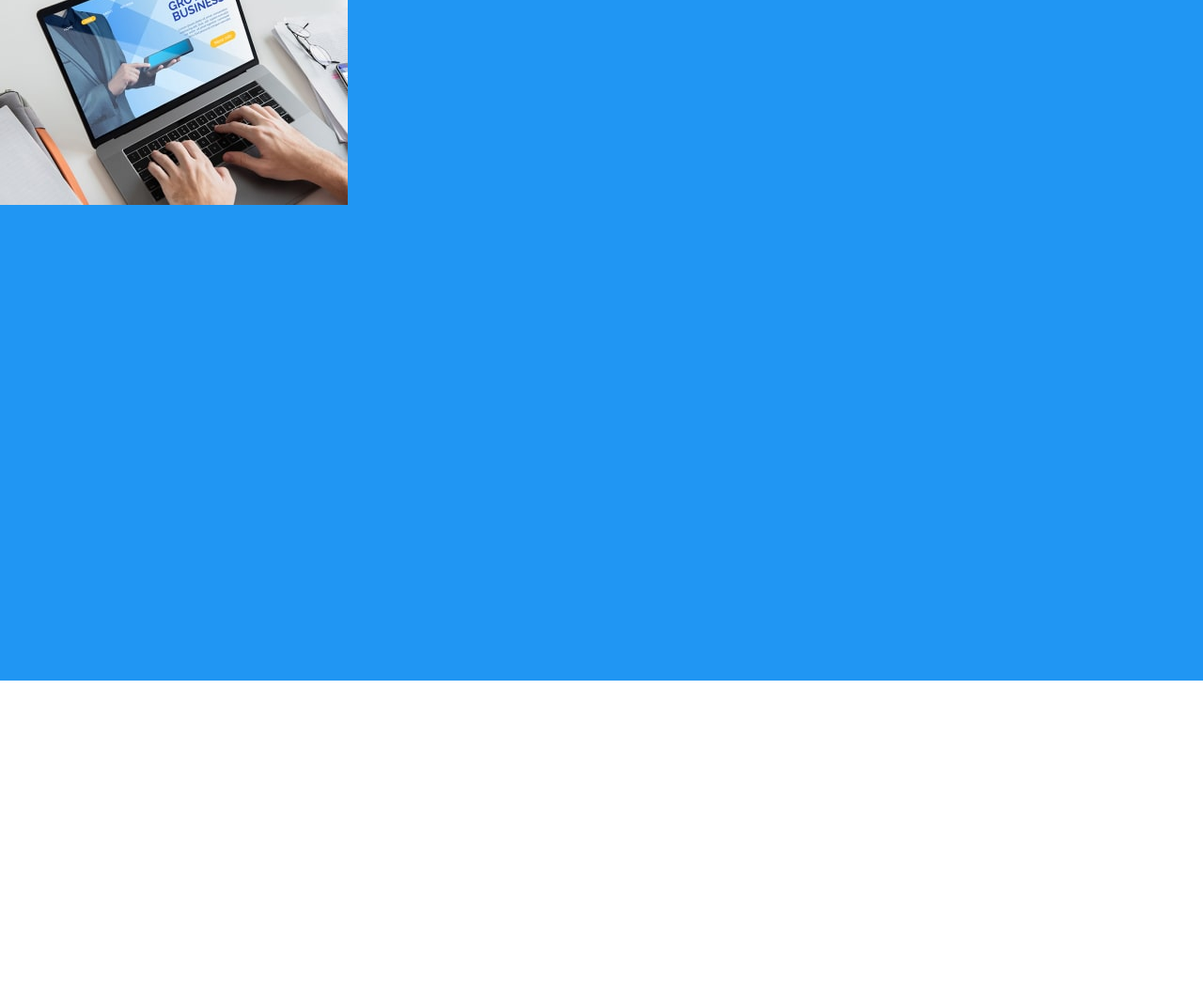
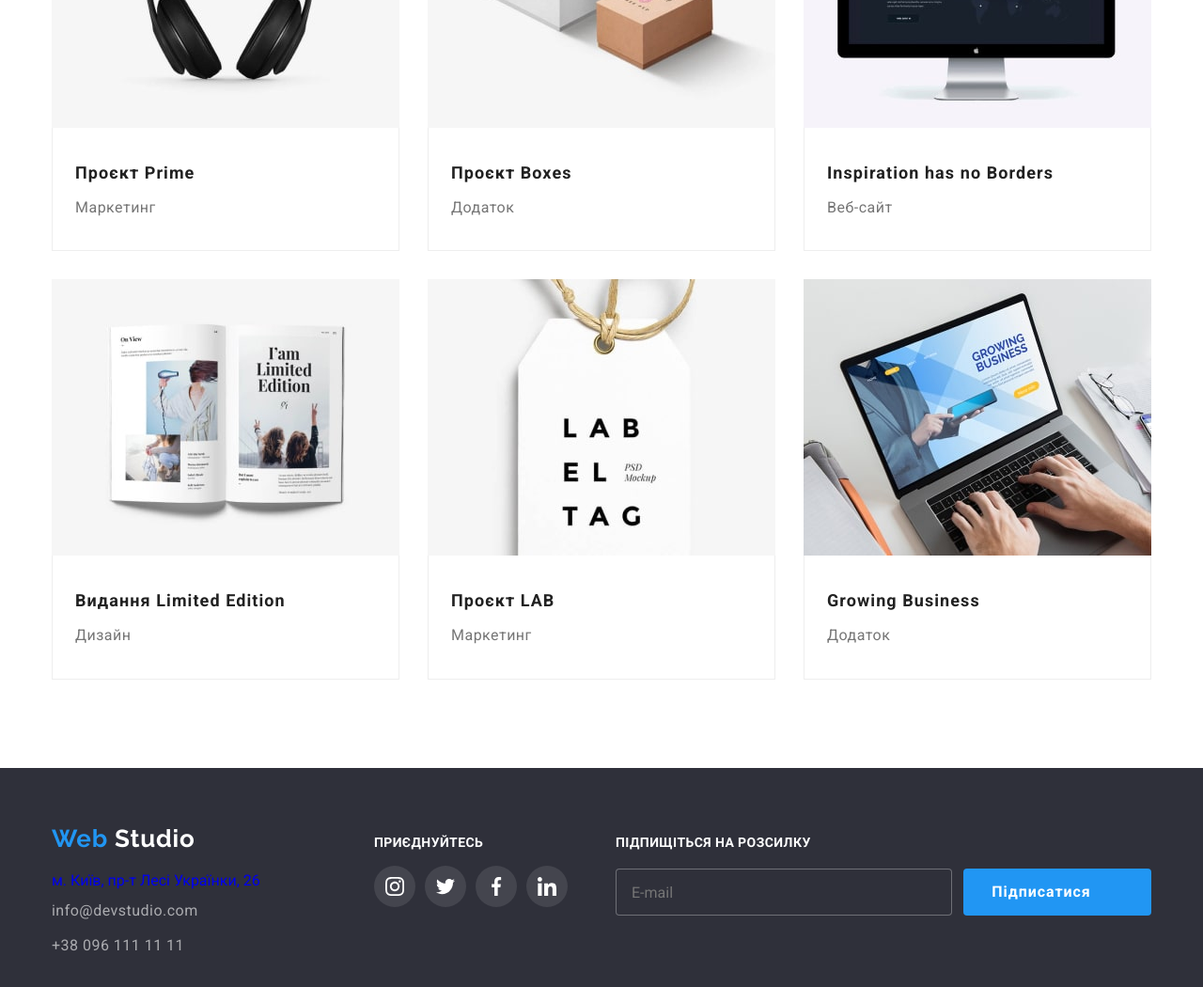
Before and after one commit to Max-Rostopira/goit-markup-hw-06, a plain HTML site: page potfolio.html in a window 1280 px wide. Shown: the part 876-1926 px from the top of the page at 94% size. Before the commit the page ends 1600 px from the top, so only its background shows below. Drawn offline with nearby package versions, Linux system fonts and the light colour scheme.

Commit message:
some change

```diff
--- a/css/styles.css
+++ b/css/styles.css
@@ -870,6 +870,7 @@ box-shadow: 0px 1px 1px rgba(0, 0, 0, 0.12), 0px 4px 4px rgba(0, 0, 0, 0.06), 1p
 }
 
 .portfolio-overlay{
+
     content: " ";
     display: block;
     position: absolute;
@@ -886,6 +887,22 @@ box-shadow: 0px 1px 1px rgba(0, 0, 0, 0.12), 0px 4px 4px rgba(0, 0, 0, 0.06), 1p
 .portfolio-link:hover .portfolio-overlay,
 .portfolio-link:focus .portfolio-overlay{
 transform: translateY(0);
+}
+
+.portfolio-overlay-text{
+
+    display: inline-flex;
+
+    padding-left: 24px;
+    padding-right: 24px;
+    padding-top: 63px;
+
+
+    font-weight: 400;
+    font-size: 18px;
+    line-height: 28px;
+    letter-spacing: 0.03em;
+    color: #FFFFFF;
 }
 
 
--- a/potfolio.html
+++ b/potfolio.html
@@ -87,7 +87,12 @@
                 <div class="portfolio-box">
                   <img src="imeges/img(7)-min.jpg" alt="" width="370" />
                   <div class="portfolio-overlay">
-                    <p>qwewqeqweqweqweqw</p>
+                    <p class="portfolio-overlay-text">
+                      Ресурс пропонує комплексні пропозиції з різним рівнем
+                      функціоналу та сервісів. Все це дозволить відвідувачу
+                      отримати вичерпні відомості про компанію чи приватну
+                      особу.
+                    </p>
                   </div>
                 </div>
                 <div class="project-container">
@@ -98,12 +103,20 @@
             </li>
             <li class="portfolio-card">
               <a class="portfolio-link" href="#">
-                <div class="portfolio-overlay">
+                <div class="portfolio-box">
                   <img src="imeges/img(8)-min.jpg" alt="" width="370" />
+                  <div class="portfolio-overlay">
+                    <p class="portfolio-overlay-text">
+                      Ресурс пропонує комплексні пропозиції з різним рівнем
+                      функціоналу та сервісів. Все це дозволить відвідувачу
+                      отримати вичерпні відомості про компанію чи приватну
+                      особу.
+                    </p>
+                  </div>
                 </div>
                 <div class="project-container">
                   <h2 class="projekt-portfolio">
-                    Постер <span lang="en">New Orlean vs Golden Star</span>
+                    Постер New Orlean vs Golden Star
                   </h2>
                   <p class="projekt-type">Дизайн</p>
                 </div>
@@ -111,75 +124,111 @@
             </li>
             <li class="portfolio-card">
               <a class="portfolio-link" href="#">
-                <div class="portfolio-overlay">
+                <div class="portfolio-box">
                   <img src="imeges/img(9)-min.jpg" alt="" width="370" />
+                  <div class="portfolio-overlay">
+                    <p class="portfolio-overlay-text">
+                      Ресурс пропонує комплексні пропозиції з різним рівнем
+                      функціоналу та сервісів. Все це дозволить відвідувачу
+                      отримати вичерпні відомості про компанію чи приватну
+                      особу.
+                    </p>
+                  </div>
                 </div>
-
                 <div class="project-container">
-                  <h2 class="projekt-portfolio">
-                    Ресторан <span lang="en">Seafood</span>
-                  </h2>
+                  <h2 class="projekt-portfolio">Ресторан Seafood</h2>
                   <p class="projekt-type">Додаток</p>
                 </div>
               </a>
             </li>
             <li class="portfolio-card">
               <a class="portfolio-link" href="#">
-                <div class="portfolio-overlay">
+                <div class="portfolio-box">
                   <img src="imeges/img(10)-min.jpg" alt="" width="370" />
+                  <div class="portfolio-overlay">
+                    <p class="portfolio-overlay-text">
+                      Ресурс пропонує комплексні пропозиції з різним рівнем
+                      функціоналу та сервісів. Все це дозволить відвідувачу
+                      отримати вичерпні відомості про компанію чи приватну
+                      особу.
+                    </p>
+                  </div>
                 </div>
-
                 <div class="project-container">
-                  <h2 class="projekt-portfolio">
-                    Проєкт <span lang="en">Prime</span>
-                  </h2>
+                  <h2 class="projekt-portfolio">Проєкт Prime</h2>
                   <p class="projekt-type">Маркетинг</p>
                 </div>
               </a>
             </li>
             <li class="portfolio-card">
               <a class="portfolio-link" href="#">
-                <div class="portfolio-overlay">
+                <div class="portfolio-box">
                   <img src="imeges/img(11)-min.jpg" alt="" width="370" />
+                  <div class="portfolio-overlay">
+                    <p class="portfolio-overlay-text">
+                      Ресурс пропонує комплексні пропозиції з різним рівнем
+                      функціоналу та сервісів. Все це дозволить відвідувачу
+                      отримати вичерпні відомості про компанію чи приватну
+                      особу.
+                    </p>
+                  </div>
                 </div>
                 <div class="project-container">
-                  <h2 class="projekt-portfolio">
-                    Проєкт <span lang="en">Boxes</span>
-                  </h2>
+                  <h2 class="projekt-portfolio">Проєкт Boxes</h2>
                   <p class="projekt-type">Додаток</p>
                 </div>
               </a>
             </li>
             <li class="portfolio-card">
               <a class="portfolio-link" href="#">
-                <div class="portfolio-overlay">
+                <div class="portfolio-box">
                   <img src="imeges/img(12)-min.jpg" alt="" width="370" />
+                  <div class="portfolio-overlay">
+                    <p class="portfolio-overlay-text">
+                      Ресурс пропонує комплексні пропозиції з різним рівнем
+                      функціоналу та сервісів. Все це дозволить відвідувачу
+                      отримати вичерпні відомості про компанію чи приватну
+                      особу.
+                    </p>
+                  </div>
                 </div>
                 <div class="project-container">
-                  <h2 class="projekt-portfolio" lang="en">
-                    Inspiration has no Borders
-                  </h2>
+                  <h2 class="projekt-portfolio">Inspiration has no Borders</h2>
                   <p class="projekt-type">Веб-сайт</p>
                 </div>
               </a>
             </li>
             <li class="portfolio-card">
               <a class="portfolio-link" href="#">
-                <div class="portfolio-overlay">
+                <div class="portfolio-box">
                   <img src="imeges/img(13)-min.jpg" alt="" width="370" />
+                  <div class="portfolio-overlay">
+                    <p class="portfolio-overlay-text">
+                      Ресурс пропонує комплексні пропозиції з різним рівнем
+                      функціоналу та сервісів. Все це дозволить відвідувачу
+                      отримати вичерпні відомості про компанію чи приватну
+                      особу.
+                    </p>
+                  </div>
                 </div>
                 <div class="project-container">
-                  <h2 class="projekt-portfolio">
-                    Видання <span lang="en">Limited Edition</span>
-                  </h2>
+                  <h2 class="projekt-portfolio">Видання Limited Edition</h2>
                   <p class="projekt-type">Дизайн</p>
                 </div>
               </a>
             </li>
             <li class="portfolio-card">
               <a class="portfolio-link" href="#">
-                <div class="portfolio-overlay">
+                <div class="portfolio-box">
                   <img src="imeges/img(14)-min.jpg" alt="" width="370" />
+                  <div class="portfolio-overlay">
+                    <p class="portfolio-overlay-text">
+                      Ресурс пропонує комплексні пропозиції з різним рівнем
+                      функціоналу та сервісів. Все це дозволить відвідувачу
+                      отримати вичерпні відомості про компанію чи приватну
+                      особу.
+                    </p>
+                  </div>
                 </div>
                 <div class="project-container">
                   <h2 class="projekt-portfolio">Проєкт LAB</h2>
@@ -189,11 +238,19 @@
             </li>
             <li class="portfolio-card">
               <a class="portfolio-link" href="#">
-                <div class="portfolio-overlay">
+                <div class="portfolio-box">
                   <img src="imeges/img(15)-min.jpg" alt="" width="370" />
+                  <div class="portfolio-overlay">
+                    <p class="portfolio-overlay-text">
+                      Ресурс пропонує комплексні пропозиції з різним рівнем
+                      функціоналу та сервісів. Все це дозволить відвідувачу
+                      отримати вичерпні відомості про компанію чи приватну
+                      особу.
+                    </p>
+                  </div>
                 </div>
                 <div class="project-container">
-                  <h2 class="projekt-portfolio" lang="en">Growing Business</h2>
+                  <h2 class="projekt-portfolio">Growing Business</h2>
                   <p class="projekt-type">Додаток</p>
                 </div>
               </a>
@@ -272,6 +329,27 @@
             </li>
           </ul>
         </div>
+         <!--FOOTER MODAL-->
+        <div class="footer-modal-container">
+          <p class="footer-modal-title">ПІДПИЩІТЬСЯ НА РОЗСИЛКУ</p>
+          <form class="footer-form">
+            <input
+              class="footer-elements"
+              type="email"
+              name="footer_email"
+              placeholder="E-mail"
+            />
+            <button class="footer-button" type="submit">
+              Підписатися
+              <svg class="footer-modal-icon" width="24" height="24">
+                <use
+                  href="./imeges/icons.svg/symbol-defs.svg#icon-telegram"
+                ></use>
+              </svg>
+            </button>
+          </form>
+        </div>
+      </div>
       </div>
     </footer>
   </body>
```
